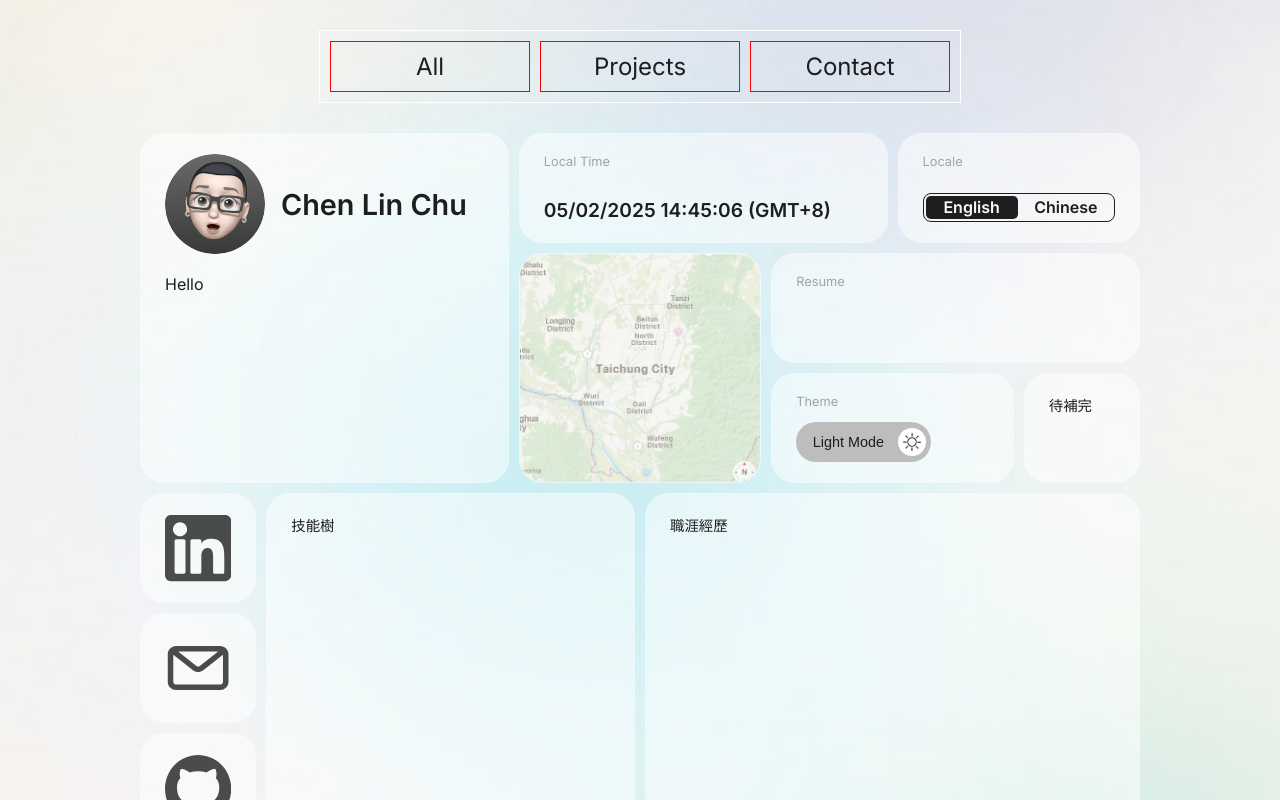
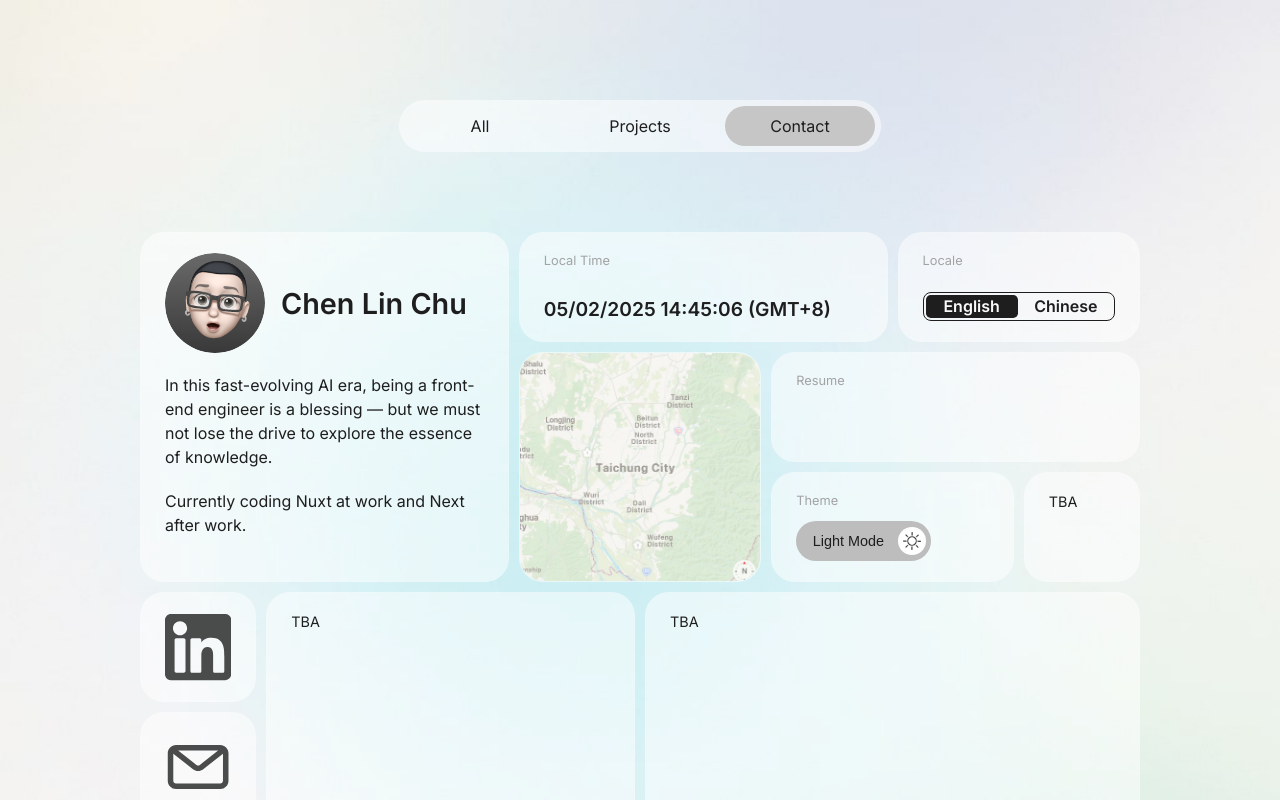
Before and after one commit to ChenLinChu/chenlinchu, a Next.js app: page /about in a window 1280 px wide. Shown: the top 800 px of the page. Built offline with nearby package versions, Linux system fonts and the light colour scheme.

Commit message:
refactor: extract NavButtonBg into separate component
- Move navigation position logic to dedicated client component

- Remove NAV_POSITIONS and getNavPosition from Header

- Simplify Header component by using standalone NavButtonBg

- Improve code organization and maintainability

```diff
--- a/components/Header/Header.module.scss
+++ b/components/Header/Header.module.scss
@@ -1,25 +1,29 @@
 .header {
     display: flex;
     justify-content: center;
-    padding: 30px 0;
+    padding: 100px 0 80px;
 }
 
 .nav {
+    position: relative;
     display: flex;
     gap: 10px;
     align-items: center;
     justify-content: center;
-    padding: 10px;
-    border: 1px solid white;
+    padding: 5px;
+    background-color: var(--block-bg);
+    border: 1px solid hsl(0deg 0% 100% / 10%);
+    border-radius: 40px;
 
     &__button {
-        width: 200px;
+        position: relative;
+        z-index: 2;
+        width: 150px;
         padding: 10px 0;
         color: var(--color-text);
-        font-size: 1.5rem;
+        font-size: 1rem;
         text-align: center;
         text-decoration: none;
-        border: 1px solid red;
         cursor: pointer;
     }
 }
--- a/components/Header/Header.tsx
+++ b/components/Header/Header.tsx
@@ -5,6 +5,7 @@ import React from 'react';
 import { Link } from '@/i18n/navigation';
 
 import Styles from './Header.module.scss';
+import NavButtonBg from './NavButtonBg';
 
 export default async function Header(): Promise<React.ReactNode> {
     const locale = await getLocale();
@@ -15,6 +16,8 @@ export default async function Header(): Promise<React.ReactNode> {
     return (
         <header className={Styles.header}>
             <nav className={Styles.nav}>
+                <NavButtonBg />
+
                 <Link
                     className={Styles['nav__button']}
                     href="/"
--- /dev/null
+++ b/components/Header/NavButtonBg.module.scss
@@ -0,0 +1,23 @@
+.nav_button_bg {
+    position: absolute;
+    top: 10%;
+    left: 5px;
+    z-index: 1;
+    width: 150px;
+    height: 80%;
+    background-color: var(--header-nav-button-bg);
+    border-radius: 40px;
+    transition: left 0.1s linear;
+}
+
+.left-5px {
+    left: 5px;
+}
+
+.left-165px {
+    left: 165px;
+}
+
+.left-325px {
+    left: 325px;
+}
--- /dev/null
+++ b/components/Header/NavButtonBg.tsx
@@ -0,0 +1,44 @@
+'use client';
+
+import { usePathname } from 'next/navigation';
+import { useLocale } from 'next-intl';
+import React from 'react';
+
+import Styles from './NavButtonBg.module.scss';
+
+const NAV_POSITIONS = {
+    all: 'left-5px',
+    projects: 'left-165px',
+    contact: 'left-325px'
+} as const;
+
+const getNavPositionClass = (
+    pathname: string | null,
+    locale: string
+): string => {
+    if (!pathname || pathname === `/${locale}`) return NAV_POSITIONS.all;
+    if (pathname === `/${locale}/projects`) return NAV_POSITIONS.projects;
+    return NAV_POSITIONS.contact;
+};
+
+export default function NavButtonBg(): React.ReactNode {
+    const locale = useLocale();
+    const pathname = usePathname();
+
+    const [navPositionClass, setNavPositionClass] = React.useState(pathname);
+
+    React.useEffect(() => {
+        const className = getNavPositionClass(pathname, locale);
+
+        setNavPositionClass(className);
+    }, [pathname, locale]);
+
+    return (
+        <div
+            className={`
+                ${Styles.nav_button_bg}
+                ${Styles[navPositionClass]}
+        `}
+        />
+    );
+};
--- a/components/app/page/Section1/Profile/index.module.scss
+++ b/components/app/page/Section1/Profile/index.module.scss
@@ -15,10 +15,12 @@
             font-weight: 600;
         }
 
+        &_quote,
         &_description {
             margin-top: 20px;
             font-size: 1rem;
             font-weight: 400;
+            line-height: 1.5;
         }
     }
 }
--- a/components/app/page/Section1/Profile/index.tsx
+++ b/components/app/page/Section1/Profile/index.tsx
@@ -28,6 +28,10 @@ export default async function Profile(): Promise<React.ReactNode> {
                 </h2>
             </div>
 
+            <p className={Styles.profile_info_quote}>
+                {t('quote')}
+            </p>
+
             <p className={Styles.profile_info_description}>
                 {t('description')}
             </p>
--- a/components/app/page/Section1/index.tsx
+++ b/components/app/page/Section1/index.tsx
@@ -67,7 +67,7 @@ export default function Section1(): React.ReactNode {
                 column={'8 / span 1'}
                 row={'3 / span 1'}
             >
-                <p>待補完</p>
+                <p>TBA</p>
             </Block>
         </>
     );
--- a/components/app/page/Section2/index.tsx
+++ b/components/app/page/Section2/index.tsx
@@ -38,7 +38,7 @@ export default function Section2(): React.ReactNode {
                 column={'2 / span 3'}
                 row={'4 / span 3'}
             >
-                <p>技能樹</p>
+                <p>TBA</p>
             </Block>
 
             {/* Career Experience */}
@@ -46,7 +46,7 @@ export default function Section2(): React.ReactNode {
                 column={'5 / span 4'}
                 row={'4 / span 4'}
             >
-                <p>職涯經歷</p>
+                <p>TBA</p>
             </Block>
         </>
     );
--- a/cspell.json
+++ b/cspell.json
@@ -4,7 +4,8 @@
     "dictionaryDefinitions": [],
     "dictionaries": [],
     "words": [
-        "Memoji"
+        "Memoji",
+        "Nuxt"
     ],
     "ignoreWords": [],
     "import": []
--- a/messages/en.json
+++ b/messages/en.json
@@ -14,7 +14,8 @@
         "block": {
             "profile": {
                 "name": "Chen Lin Chu",
-                "description": "Hello"
+                "quote": "In this fast-evolving AI era, being a front-end engineer is a blessing — but we must not lose the drive to explore the essence of knowledge.",
+                "description": "Currently coding Nuxt at work and Next after work."
             },
             "localTime": {
                 "title": "Local Time"
--- a/messages/zh-TW.json
+++ b/messages/zh-TW.json
@@ -14,7 +14,8 @@
         "block": {
             "profile": {
                 "name": "朱晨霖",
-                "description": "哇搭西哇"
+                "quote": "在 AI 高速發展的時代，能成為一名前端工程師是件幸福的事，但我們不能因為過於便利而喪失探究知識本質的能力。",
+                "description": "目前上班寫 Nuxt，下班寫 Next。"
             },
             "localTime": {
                 "title": "本地時間"
--- a/styles/theme.scss
+++ b/styles/theme.scss
@@ -6,6 +6,7 @@ $color-gray: #a3a3a3;
     --bg-image-path: url('/images/bg/dark.jpg');
     --color-bg: #{$color-black};
     --color-text: #{$color-white};
+    --header-nav-button-bg: #3a3a3a;
     --block-title: #{$color-gray};
     --block-bg: rgb(0 0 0 / 50%);
     --block-hover-bg: rgb(0 0 0 / 70%);
@@ -17,6 +18,7 @@ $color-gray: #a3a3a3;
     --bg-image-path: url('/images/bg/light.jpg');
     --color-bg: #{$color-white};
     --color-text: #{$color-black};
+    --header-nav-button-bg: #c6c6c6;
     --block-title: #{$color-gray};
     --block-bg: rgb(255 255 255 / 50%);
     --block-hover-bg: rgb(255 255 255 / 70%);
```
